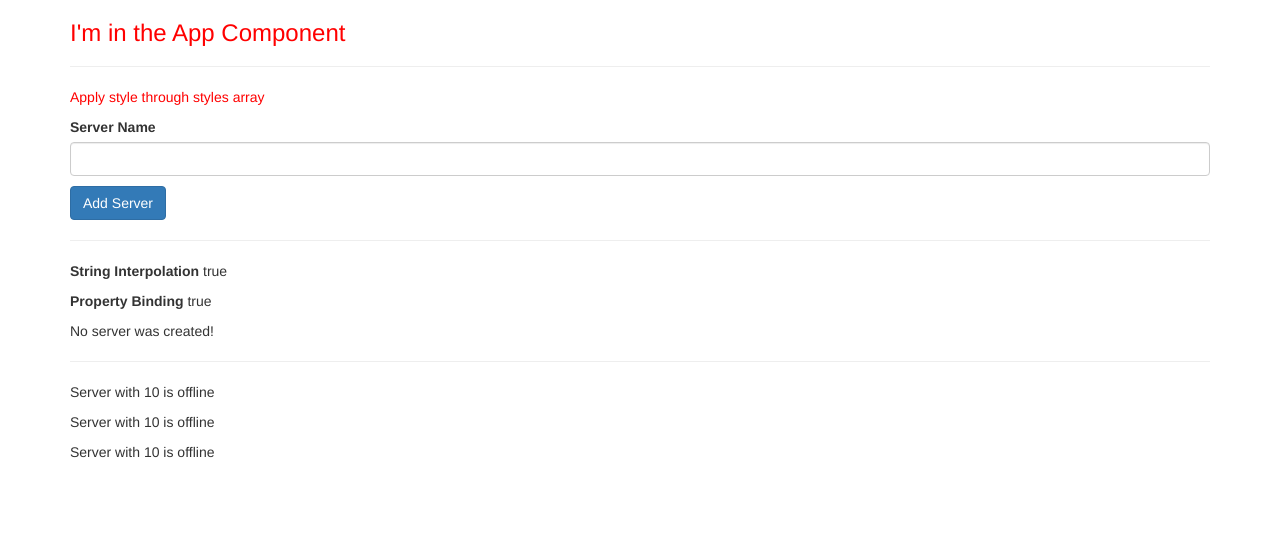
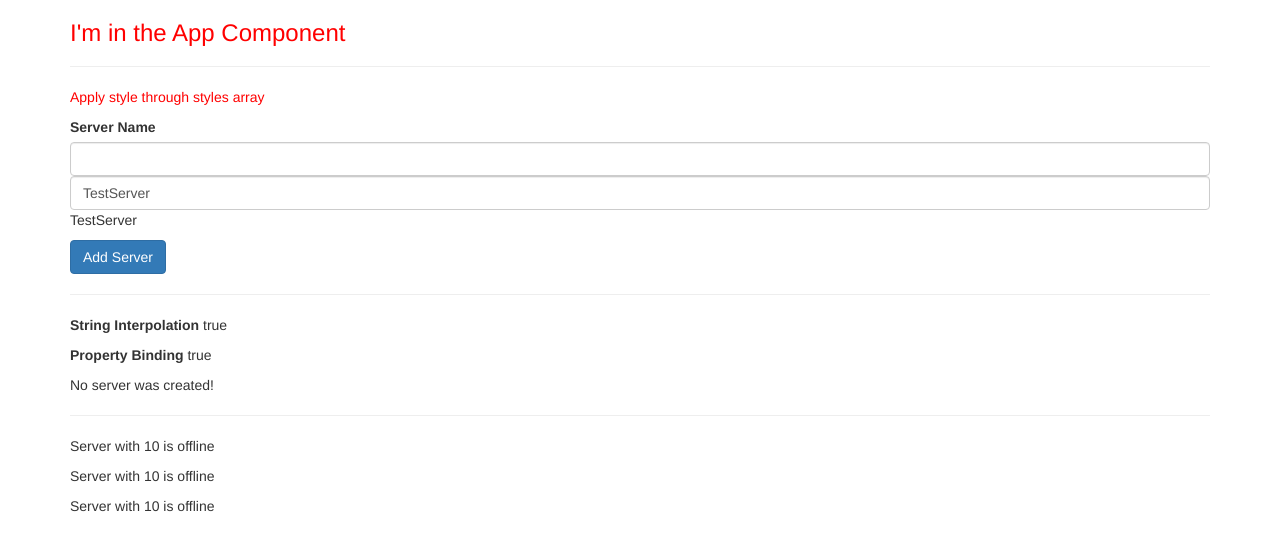
Before and after one commit to sailesh97/Learn-Angular, an Angular app: page / in a window 1280 px wide. Shown: the top 550 px of the page. Built offline with nearby package versions, Linux system fonts and the light colour scheme.

Commit message:
Introduction to Data Binding(Two way data binding)

```diff
--- a/src/app/app.module.ts
+++ b/src/app/app.module.ts
@@ -3,6 +3,7 @@ import { BrowserModule } from '@angular/platform-browser';
 import { AppComponent } from './app.component';
 import { ServerComponent } from '../app/server/server.component';
 import { ServersComponent } from './servers/servers.component'; // While imporing the file, we don't need to mention the extension here, The extension is added by webpack which bundles our application automatically.
+import { FormsModule } from '@angular/forms';
 
 /**
  * Any new component we create needs to be registered here in declarations array. Otherwise angular won't recognize the new component's selector string, when we will use it in app.component's template file.
@@ -21,7 +22,8 @@ import { ServersComponent } from './servers/servers.component'; // While imporin
     ServersComponent
   ],
   imports: [
-    BrowserModule // Angular it self split up into different modules. Browser module gives us all the base functionality we need to start our app.
+    BrowserModule, // Angular it self split up into different modules. Browser module gives us all the base functionality we need to start our app.
+    FormsModule
   ],
   providers: [],
   bootstrap: [AppComponent] // The root component
--- a/src/app/servers/servers.component.html
+++ b/src/app/servers/servers.component.html
@@ -6,7 +6,19 @@
     It contains some information about the event fired.
     you can get that event.target.values
 -->
+
+
+
+<input type="text"
+    class="form-control"
+    [(ngModel)] = "serverName">
+
 <p>{{serverName}}</p>
+
+<!-- ngModel is a directive.
+    To be able to use it make sure, you've imported the FormsModules in imports array of AppModule file.
+-->
+
 <button
     class="btn btn-primary"
     [disabled]='!allowNewServer'
--- a/src/app/servers/servers.component.ts
+++ b/src/app/servers/servers.component.ts
@@ -11,7 +11,7 @@ import { Component, OnInit } from '@angular/core';
 export class ServersComponent implements OnInit {
   allowNewServer = false;
   serverCreationStatus = 'No server was created!';
-  serverName = '';
+  serverName = 'TestServer';
   constructor() {
     setTimeout(() => {
       this.allowNewServer = true;
```
